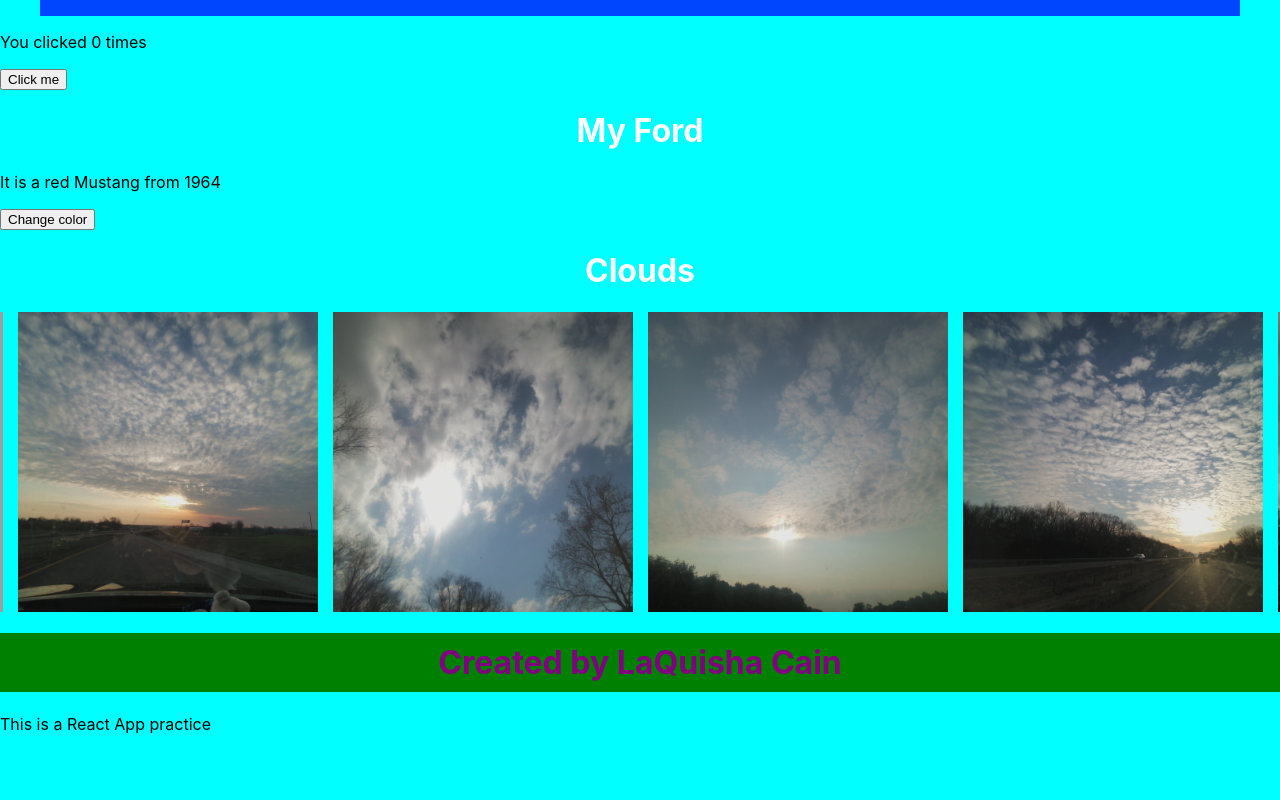
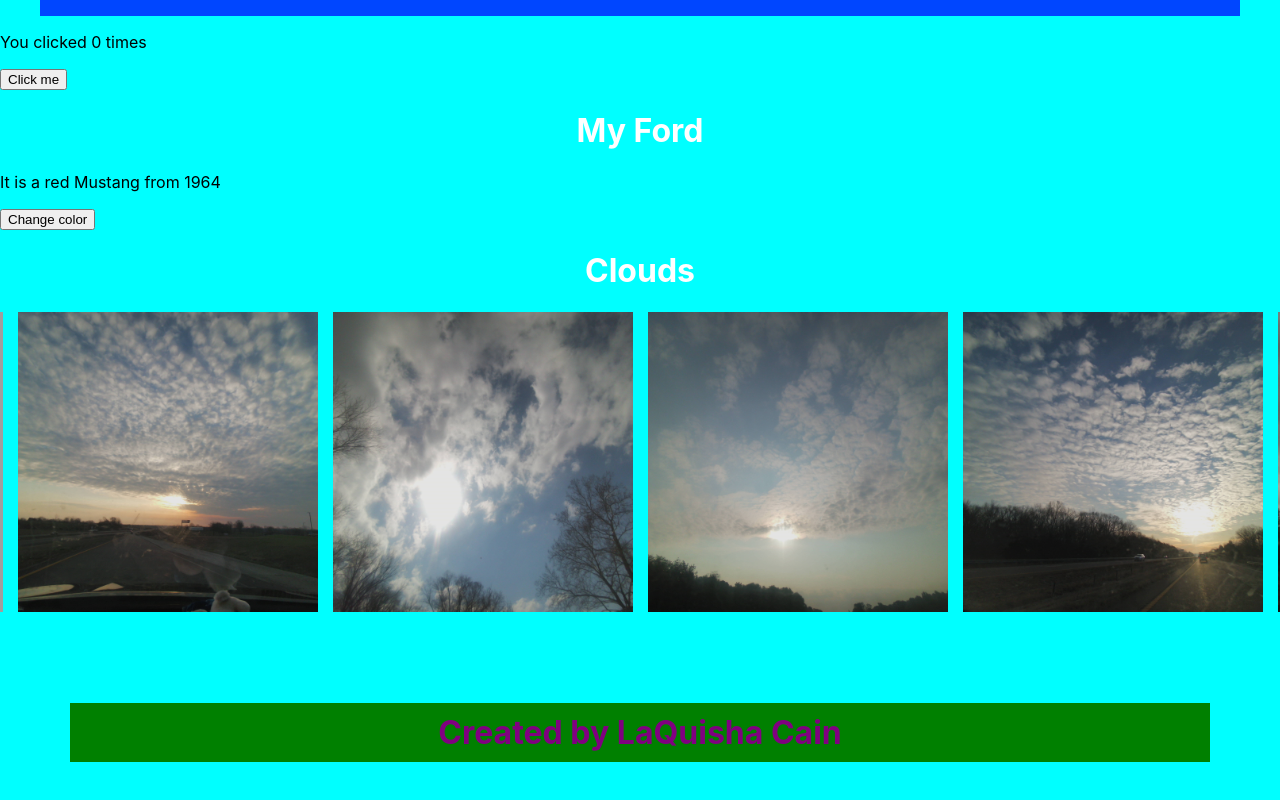
Before and after one commit to llcain/react-css, a React (Create React App) app: page / in a window 1280 px wide. Shown: the part 1048-1848 px from the top of the page. Before the commit the page ends 1798 px from the top, so only its background shows below. Built offline with nearby package versions, Linux system fonts and the light colour scheme; no server answers; grey boxes are pictures that could not be loaded.

Commit message:
Added padding and margin on footer

```diff
--- a/src/App.css
+++ b/src/App.css
@@ -20,3 +20,8 @@ h1 {
 .logo {
   font-size: 30px;
 }
+
+.footer {
+  padding: 20px;
+  margin: 50px;
+}
--- a/src/components/Footer.js
+++ b/src/components/Footer.js
@@ -14,7 +14,6 @@ class Footer extends React.Component {
             <>
             <div className='footer'>
                 <h1 style={this.state}>Created by LaQuisha Cain</h1>
-                <p>This is a React App practice</p>
             </div>
             </>
         );
```
